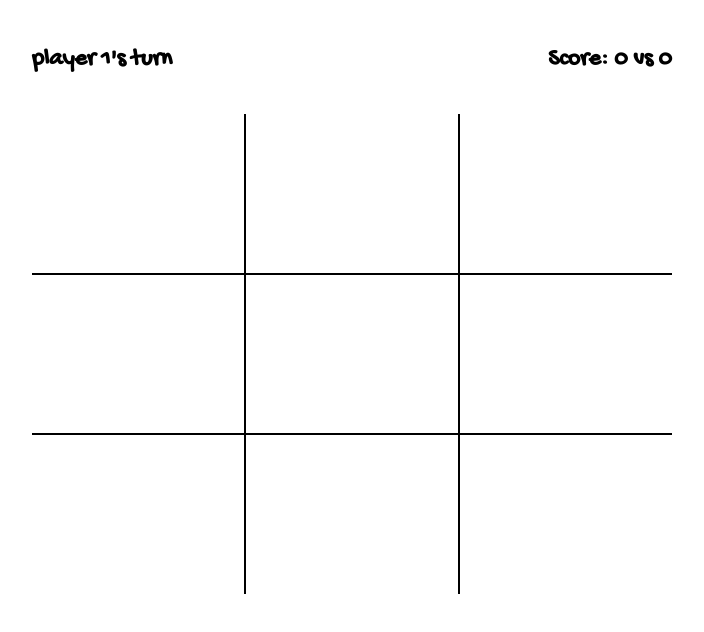
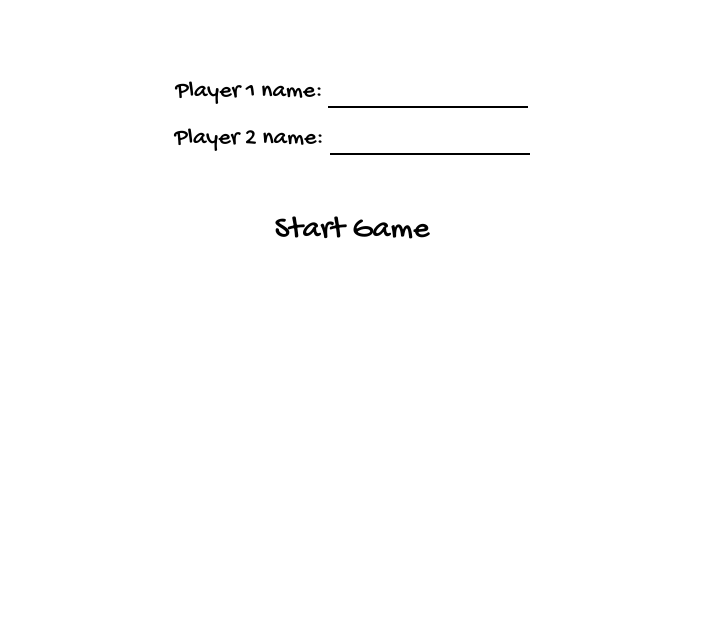
Before and after one commit to HakasOD/ticTacToe, a plain HTML site: page index.html in a window 1280 px wide. Shown: the part 130-762 px from the top of the page, without its empty margins (288-992 px from the left). Drawn offline with Linux system fonts and the light colour scheme.

Commit message:
Add a menu and allow toggling between menu and game

```diff
--- a/index.html
+++ b/index.html
@@ -16,13 +16,28 @@
 </head>
 <body>
     <h1>Tic-Tac-Toe</h1>
-    <div class="game">
+    <div class="menu hide">
+        <form action="">
+            <div>
+                <label for="player1-name">Player 1 name:</label>
+                <input type="text" id="player1-name" name="player1Name">
+            </div>
+            <div>
+                <label for="player2-name">Player 2 name:</label>
+                <input type="text" id="player2-name" name="player2name">
+            </div>
+
+            <button type="button" id="start-button">Start Game</button>
+        </form>
+    </div>
+    <div class="game hide">
         <div class="status-info">
             <h2 class="turn"></h2>
             <h2 class="score"></h2>
+            <button class="restart-button">Restart game</button>
         </div>
         <div class="board"></div>
-        <div data-game-over-text class="game-over-text hide">asf</div>
+        <div data-game-over-text class="game-over-text hide"></div>
     </div>
 </body>
 </html>
--- a/script.js
+++ b/script.js
@@ -300,10 +300,16 @@ function GameController(player1name = "player 1", player2name = "player 2"){
 const ScreenController = (function(){
     const game = GameController();
 
+    const gameDiv = document.querySelector(".game");
     const playerTurnH2 = document.querySelector(".turn");
     const scoreH2 = document.querySelector(".score");
     const boardDiv = document.querySelector(".board");
     const gameOverMessage = document.querySelector(".game-over-text");
+    const menuDiv = document.querySelector(".menu");
+    const startBtn = document.querySelector("#start-button");
+    const restartBtn = document.querySelector(".restart-button");
+
+
 
     const updateDisplay = () => {
         const board = game.getBoard();
@@ -331,7 +337,6 @@ const ScreenController = (function(){
             })
         })
 
-        console.log(game.isGameOver());
         onGameOver();
     }
 
@@ -368,6 +373,16 @@ const ScreenController = (function(){
     }
     gameOverMessage.addEventListener("click", clickHandlerGameOverMessage);
 
+
+    function toggleMenuAndGame(){
+        menuDiv.classList.toggle("hide");
+        gameDiv.classList.toggle("hide");
+    }
+    startBtn.addEventListener("click", toggleMenuAndGame);
+    restartBtn.addEventListener("click", toggleMenuAndGame);
+
+
+    menuDiv.classList.toggle("hide");
     updateDisplay();
 
 })();
--- a/style.css
+++ b/style.css
@@ -31,6 +31,50 @@ body h1 {
     margin-top: 4vh;
 }
 
+.hide {
+    display: none !important;
+}
+
+.menu {
+    margin-top: 10vh;
+}
+
+.menu form {
+    display: flex;
+    flex-direction: column;
+    font-size: x-large;
+}
+
+.menu input {
+    width: 30vw;
+    max-width: 200px;
+    font-size: x-large;
+    padding: 0 10px;
+    border: none;
+    border-bottom: solid black 2px;
+}
+
+.menu input:focus {
+    outline: none;
+}
+
+.menu button {
+    border: none;
+    background-color: white;
+    cursor: pointer;
+    font-size: xx-large;
+    margin-top: 5vh;
+}
+
+.menu form div {
+    margin-bottom: 2vh;
+}
+
+.menu button:hover {
+    transition: 0.1s;
+    transform: scale(1.2);
+}
+
 .game {
     flex: 1;
     padding-top: 6vh;
@@ -38,6 +82,7 @@ body h1 {
     flex-direction: column;
     align-items: center;
     gap: 5vh;
+    position: relative;
 }
 
 .game-over-text {
@@ -46,16 +91,12 @@ body h1 {
     display: flex;
     justify-content: center;
     align-items: center;
-    position: absolute;
+    position: fixed;
     top: 0px;
     left: 0px;
     background-color: rgba(0, 0, 0, 0.897);
     font-size: 10rem;
     color: white;
-}
-
-.hide {
-    display: none;
 }
 
 .status-info,
@@ -65,19 +106,28 @@ body h1 {
 
 .status-info {
     display: flex;
+    justify-content: space-between;
 }
 
-.status-info > * {
-    flex: 1;
+
+
+.status-info button {
+    border: solid black 2px;
+    border-radius: 10px;
+    background-color: rgba(0, 0, 0, 0.863);
+    color: white;
+    font-size: 1.5em;
+    font-weight: bold;
+    text-align: right;
+    padding: 0 10px;
 }
 
-.score {
-    text-align: right;
+.status-info button:hover {
+    cursor: pointer;
+    transition: 0.1;
+    transform: scale(1.1);
 }
 
-.turn {
-    text-align: left;
-}
 
 .board {
     display: grid;
```
